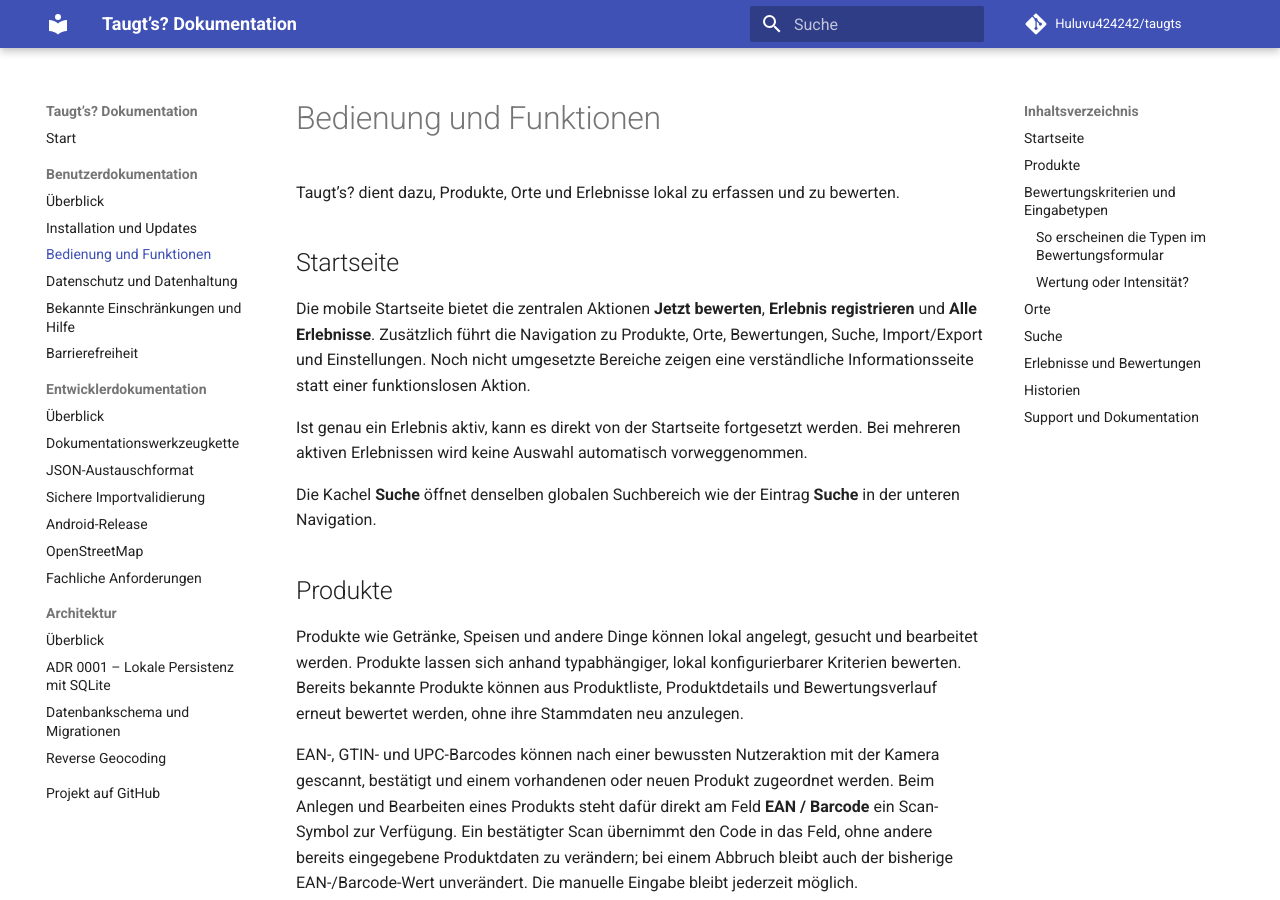
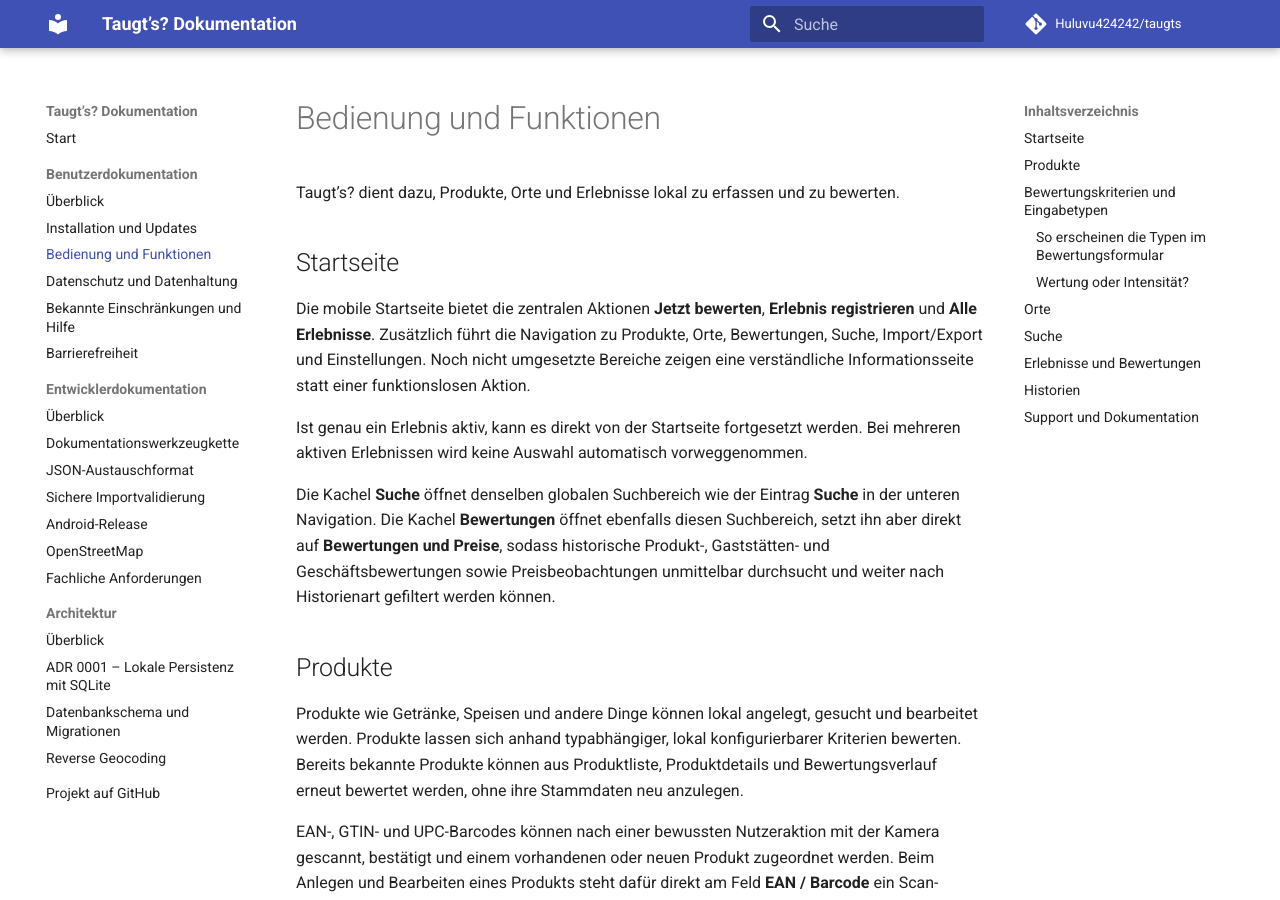
Before and after one commit to Huluvu424242/taugts, an MkDocs documentation site: the page built from docs/benutzer/bedienung.md, in a window 1280 px wide and 900 px high. Built offline with MkDocs 1.6.1 and Material for MkDocs 9.7.7, drawn with Linux system fonts in a browser that asks for light colours; comment, search, counter and statistics services are not loaded.

Commit message:
Bug #207: Bewertungen-Einstieg dokumentieren

```diff
--- a/docs/benutzer/bedienung.md
+++ b/docs/benutzer/bedienung.md
@@ -8,7 +8,7 @@ Die mobile Startseite bietet die zentralen Aktionen **Jetzt bewerten**, **Erlebn
 
 Ist genau ein Erlebnis aktiv, kann es direkt von der Startseite fortgesetzt werden. Bei mehreren aktiven Erlebnissen wird keine Auswahl automatisch vorweggenommen.
 
-Die Kachel **Suche** öffnet denselben globalen Suchbereich wie der Eintrag **Suche** in der unteren Navigation.
+Die Kachel **Suche** öffnet denselben globalen Suchbereich wie der Eintrag **Suche** in der unteren Navigation. Die Kachel **Bewertungen** öffnet ebenfalls diesen Suchbereich, setzt ihn aber direkt auf **Bewertungen und Preise**, sodass historische Produkt-, Gaststätten- und Geschäftsbewertungen sowie Preisbeobachtungen unmittelbar durchsucht und weiter nach Historienart gefiltert werden können.
 
 ## Produkte
 
```
